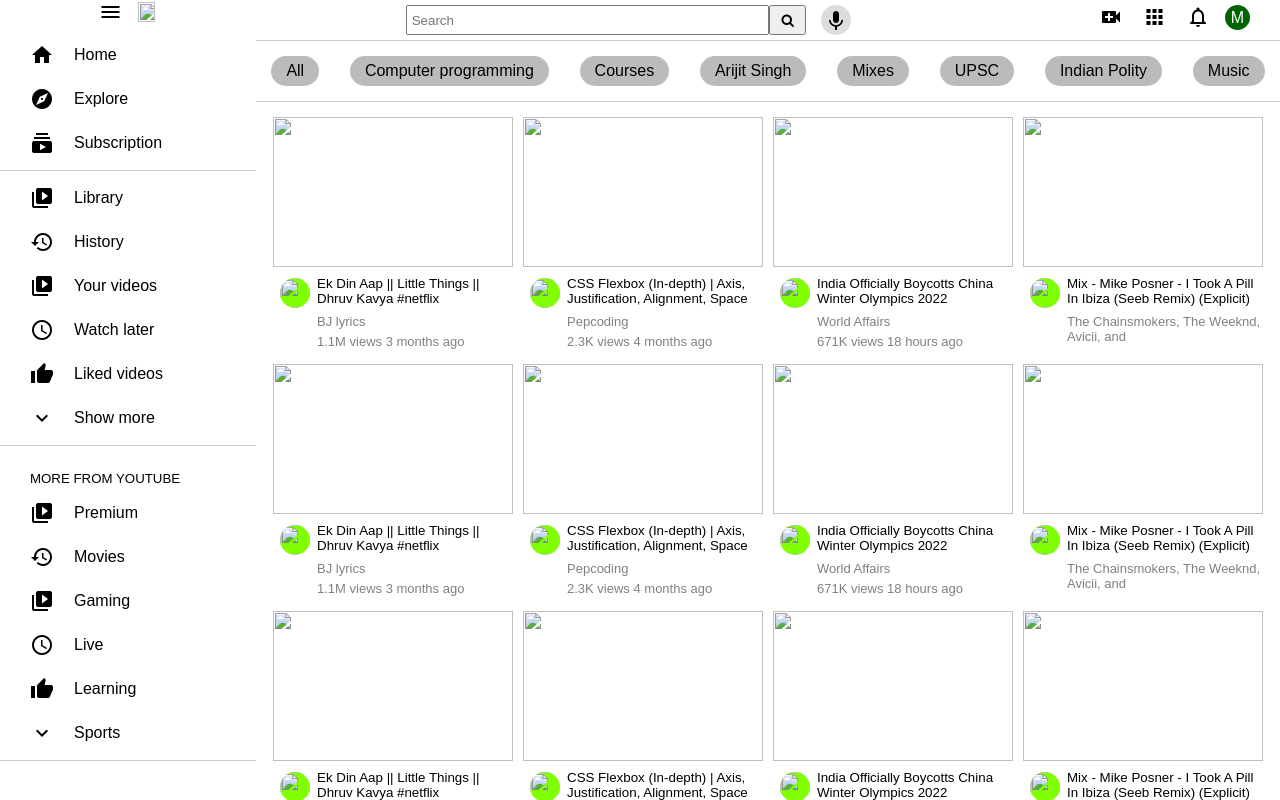
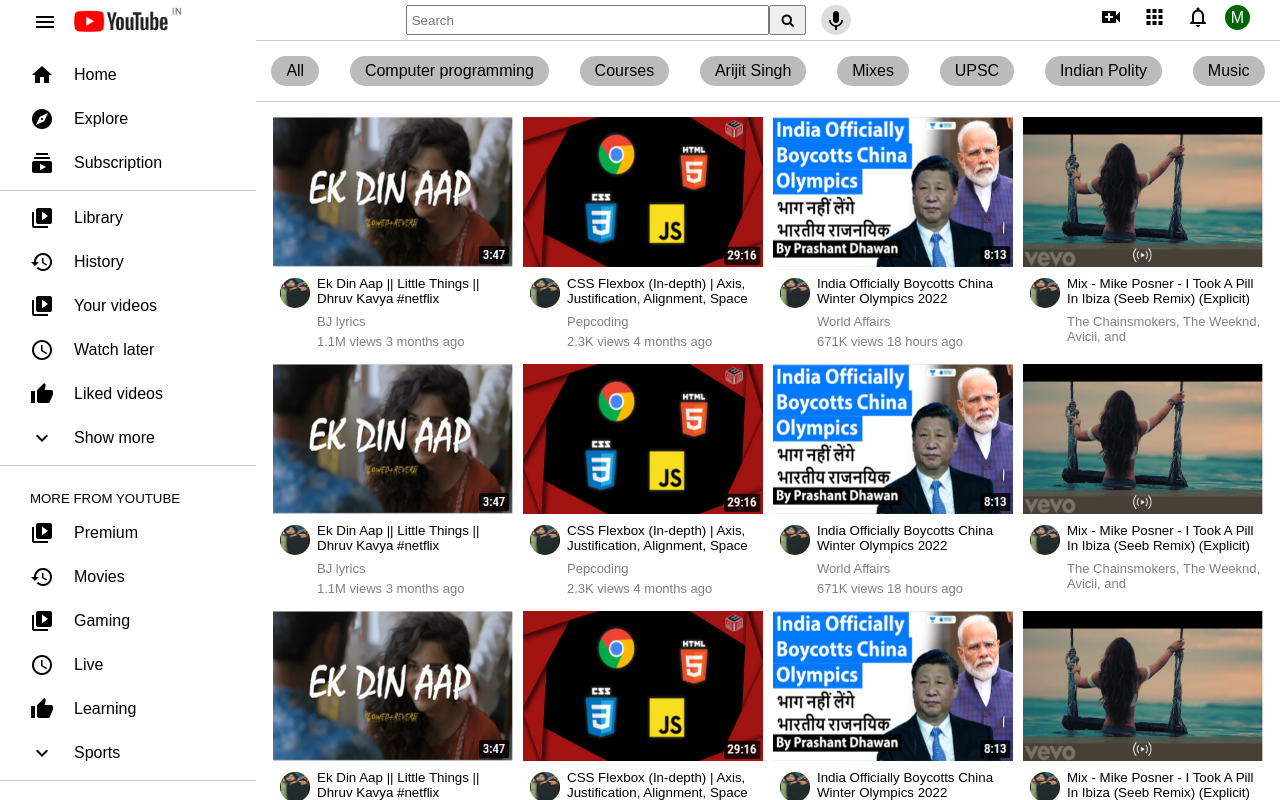
Before and after one commit to mandeepdagar15/YouTube, a plain HTML site: page index.html in a window 1280 px wide. Drawn offline with Linux system fonts and the light colour scheme.

Commit message:
images added

```diff
--- a/index.html
+++ b/index.html
@@ -17,7 +17,7 @@
             <div class="content">
             <div class="subdiv1">
                 <span class="icon1"><i class="material-icons menu">menu</i></span>
-                <span class="icon2"><img src="/images/youtube.png" alt=""></span>
+                <span class="icon2"><img src="./image/youtube.png" alt=""></span>
             </div>
             <div class="subdiv2 subdiv">
                 <div class="item"><i class="material-icons fa">home</i>Home</i></div>
@@ -80,10 +80,10 @@
             <div class="firstLineVideoContainer">
               <div class="video video1">
                   <div class="videoImage">
-                      <img src="/images/ek din.png" alt="">
+                      <img src="./image/ek din.png" alt="">
                   </div>
                   <div class="videoContent">
-                      <div class="profilepic"><img src="/images/WhatsApp Image 2022-02-03 at 5.20.16 PM.jpeg" alt=""></div>
+                      <div class="profilepic"><img src="./image/WhatsApp Image 2022-02-03 at 5.20.16 PM.jpeg" alt=""></div>
                       <div class="writtencontent">
                           <div class="firstline" style="font-weight: 500;font-size: smaller;">Ek Din Aap || Little Things || Dhruv Kavya #netflix
                             </div>
@@ -95,10 +95,10 @@
               </div>
               <div class="video video1">
                 <div class="videoImage">
-                    <img src="/images/Screenshot 2022-02-04 123557.png" alt="">
+                    <img src="./image/pep.png" alt="">
                 </div>
                 <div class="videoContent">
-                    <div class="profilepic"><img src="/images/WhatsApp Image 2022-02-03 at 5.20.16 PM.jpeg" alt=""></div>
+                    <div class="profilepic"><img src="./image/WhatsApp Image 2022-02-03 at 5.20.16 PM.jpeg" alt=""></div>
                     <div class="writtencontent">
                         <div class="firstline" style="font-weight: 500;font-size: smaller;">CSS Flexbox (In-depth) | Axis, Justification, Alignment, Space
                           </div>
@@ -110,10 +110,10 @@
             </div>
             <div class="video video1">
                 <div class="videoImage">
-                    <img src="/images/Screenshot 2022-02-04 123629.png" alt="">
+                    <img src="./image/china.png" alt="">
                 </div>
                 <div class="videoContent">
-                    <div class="profilepic"><img src="/images/WhatsApp Image 2022-02-03 at 5.20.16 PM.jpeg" alt=""></div>
+                    <div class="profilepic"><img src="./image/WhatsApp Image 2022-02-03 at 5.20.16 PM.jpeg" alt=""></div>
                     <div class="writtencontent">
                         <div class="firstline" style="font-weight: 500;font-size: smaller;">India Officially Boycotts China Winter Olympics 2022
                           </div>
@@ -126,10 +126,10 @@
             </div>
             <div class="video video1">
                 <div class="videoImage">
-                    <img src="/images/Screenshot 2022-02-04 123659.png" alt="">
+                    <img src="./image/song.png" alt="">
                 </div>
                 <div class="videoContent">
-                    <div class="profilepic"><img src="/images/WhatsApp Image 2022-02-03 at 5.20.16 PM.jpeg" alt=""></div>
+                    <div class="profilepic"><img src="./image/WhatsApp Image 2022-02-03 at 5.20.16 PM.jpeg" alt=""></div>
                     <div class="writtencontent">
                         <div class="firstline" style="font-weight: 500;font-size: smaller;">Mix - Mike Posner - I Took A Pill In Ibiza (Seeb Remix) (Explicit)
                           </div>
@@ -143,10 +143,10 @@
             <div class="firstLineVideoContainer">
                 <div class="video video1">
                     <div class="videoImage">
-                        <img src="/images/ek din.png" alt="">
+                        <img src="./image/ek din.png" alt="">
                     </div>
                     <div class="videoContent">
-                        <div class="profilepic"><img src="/images/WhatsApp Image 2022-02-03 at 5.20.16 PM.jpeg" alt=""></div>
+                        <div class="profilepic"><img src="./image/WhatsApp Image 2022-02-03 at 5.20.16 PM.jpeg" alt=""></div>
                         <div class="writtencontent">
                             <div class="firstline" style="font-weight: 500;font-size: smaller;">Ek Din Aap || Little Things || Dhruv Kavya #netflix
                               </div>
@@ -158,10 +158,10 @@
                 </div>
                 <div class="video video1">
                   <div class="videoImage">
-                      <img src="/images/Screenshot 2022-02-04 123557.png" alt="">
+                      <img src="./image/pep.png" alt="">
                   </div>
                   <div class="videoContent">
-                      <div class="profilepic"><img src="/images/WhatsApp Image 2022-02-03 at 5.20.16 PM.jpeg" alt=""></div>
+                      <div class="profilepic"><img src="./image/WhatsApp Image 2022-02-03 at 5.20.16 PM.jpeg" alt=""></div>
                       <div class="writtencontent">
                           <div class="firstline" style="font-weight: 500;font-size: smaller;">CSS Flexbox (In-depth) | Axis, Justification, Alignment, Space
                             </div>
@@ -173,10 +173,10 @@
               </div>
               <div class="video video1">
                   <div class="videoImage">
-                      <img src="/images/Screenshot 2022-02-04 123629.png" alt="">
+                      <img src="./image/china.png" alt="">
                   </div>
                   <div class="videoContent">
-                      <div class="profilepic"><img src="/images/WhatsApp Image 2022-02-03 at 5.20.16 PM.jpeg" alt=""></div>
+                      <div class="profilepic"><img src="./image/WhatsApp Image 2022-02-03 at 5.20.16 PM.jpeg" alt=""></div>
                       <div class="writtencontent">
                           <div class="firstline" style="font-weight: 500;font-size: smaller;">India Officially Boycotts China Winter Olympics 2022
                             </div>
@@ -189,10 +189,10 @@
               </div>
               <div class="video video1">
                   <div class="videoImage">
-                      <img src="/images/Screenshot 2022-02-04 123659.png" alt="">
+                      <img src="./image/song.png" alt="">
                   </div>
                   <div class="videoContent">
-                      <div class="profilepic"><img src="/images/WhatsApp Image 2022-02-03 at 5.20.16 PM.jpeg" alt=""></div>
+                      <div class="profilepic"><img src="./image/WhatsApp Image 2022-02-03 at 5.20.16 PM.jpeg" alt=""></div>
                       <div class="writtencontent">
                           <div class="firstline" style="font-weight: 500;font-size: smaller;">Mix - Mike Posner - I Took A Pill In Ibiza (Seeb Remix) (Explicit)
                             </div>
@@ -206,10 +206,10 @@
               <div class="firstLineVideoContainer">
                 <div class="video video1">
                     <div class="videoImage">
-                        <img src="/images/ek din.png" alt="">
+                        <img src="./image/ek din.png" alt="">
                     </div>
                     <div class="videoContent">
-                        <div class="profilepic"><img src="/images/WhatsApp Image 2022-02-03 at 5.20.16 PM.jpeg" alt=""></div>
+                        <div class="profilepic"><img src="./image/WhatsApp Image 2022-02-03 at 5.20.16 PM.jpeg" alt=""></div>
                         <div class="writtencontent">
                             <div class="firstline" style="font-weight: 500;font-size: smaller;">Ek Din Aap || Little Things || Dhruv Kavya #netflix
                               </div>
@@ -221,10 +221,10 @@
                 </div>
                 <div class="video video1">
                   <div class="videoImage">
-                      <img src="/images/Screenshot 2022-02-04 123557.png" alt="">
+                      <img src="./image/pep.png" alt="">
                   </div>
                   <div class="videoContent">
-                      <div class="profilepic"><img src="/images/WhatsApp Image 2022-02-03 at 5.20.16 PM.jpeg" alt=""></div>
+                      <div class="profilepic"><img src="./image/WhatsApp Image 2022-02-03 at 5.20.16 PM.jpeg" alt=""></div>
                       <div class="writtencontent">
                           <div class="firstline" style="font-weight: 500;font-size: smaller;">CSS Flexbox (In-depth) | Axis, Justification, Alignment, Space
                             </div>
@@ -236,10 +236,10 @@
               </div>
               <div class="video video1">
                   <div class="videoImage">
-                      <img src="/images/Screenshot 2022-02-04 123629.png" alt="">
+                      <img src="./image/china.png" alt="">
                   </div>
                   <div class="videoContent">
-                      <div class="profilepic"><img src="/images/WhatsApp Image 2022-02-03 at 5.20.16 PM.jpeg" alt=""></div>
+                      <div class="profilepic"><img src="./image/WhatsApp Image 2022-02-03 at 5.20.16 PM.jpeg" alt=""></div>
                       <div class="writtencontent">
                           <div class="firstline" style="font-weight: 500;font-size: smaller;">India Officially Boycotts China Winter Olympics 2022
                             </div>
@@ -252,10 +252,10 @@
               </div>
               <div class="video video1">
                   <div class="videoImage">
-                      <img src="/images/Screenshot 2022-02-04 123659.png" alt="">
+                      <img src="./image/song.png" alt="">
                   </div>
                   <div class="videoContent">
-                      <div class="profilepic"><img src="/images/WhatsApp Image 2022-02-03 at 5.20.16 PM.jpeg" alt=""></div>
+                      <div class="profilepic"><img src="./image/WhatsApp Image 2022-02-03 at 5.20.16 PM.jpeg" alt=""></div>
                       <div class="writtencontent">
                           <div class="firstline" style="font-weight: 500;font-size: smaller;">Mix - Mike Posner - I Took A Pill In Ibiza (Seeb Remix) (Explicit)
                             </div>
@@ -269,10 +269,10 @@
               <div class="firstLineVideoContainer">
                 <div class="video video1">
                     <div class="videoImage">
-                        <img src="/images/ek din.png" alt="">
+                        <img src="./image/ek din.png" alt="">
                     </div>
                     <div class="videoContent">
-                        <div class="profilepic"><img src="/images/WhatsApp Image 2022-02-03 at 5.20.16 PM.jpeg" alt=""></div>
+                        <div class="profilepic"><img src="./image/WhatsApp Image 2022-02-03 at 5.20.16 PM.jpeg" alt=""></div>
                         <div class="writtencontent">
                             <div class="firstline" style="font-weight: 500;font-size: smaller;">Ek Din Aap || Little Things || Dhruv Kavya #netflix
                               </div>
@@ -284,10 +284,10 @@
                 </div>
                 <div class="video video1">
                   <div class="videoImage">
-                      <img src="/images/Screenshot 2022-02-04 123557.png" alt="">
+                      <img src="./image/pep.png" alt="">
                   </div>
                   <div class="videoContent">
-                      <div class="profilepic"><img src="/images/WhatsApp Image 2022-02-03 at 5.20.16 PM.jpeg" alt=""></div>
+                      <div class="profilepic"><img src="./image/WhatsApp Image 2022-02-03 at 5.20.16 PM.jpeg" alt=""></div>
                       <div class="writtencontent">
                           <div class="firstline" style="font-weight: 500;font-size: smaller;">CSS Flexbox (In-depth) | Axis, Justification, Alignment, Space
                             </div>
@@ -299,10 +299,10 @@
               </div>
               <div class="video video1">
                   <div class="videoImage">
-                      <img src="/images/Screenshot 2022-02-04 123629.png" alt="">
+                      <img src="./image/china.png" alt="">
                   </div>
                   <div class="videoContent">
-                      <div class="profilepic"><img src="/images/WhatsApp Image 2022-02-03 at 5.20.16 PM.jpeg" alt=""></div>
+                      <div class="profilepic"><img src="./image/WhatsApp Image 2022-02-03 at 5.20.16 PM.jpeg" alt=""></div>
                       <div class="writtencontent">
                           <div class="firstline" style="font-weight: 500;font-size: smaller;">India Officially Boycotts China Winter Olympics 2022
                             </div>
@@ -315,10 +315,10 @@
               </div>
               <div class="video video1">
                   <div class="videoImage">
-                      <img src="/images/Screenshot 2022-02-04 123659.png" alt="">
+                      <img src="./image/song.png" alt="">
                   </div>
                   <div class="videoContent">
-                      <div class="profilepic"><img src="/images/WhatsApp Image 2022-02-03 at 5.20.16 PM.jpeg" alt=""></div>
+                      <div class="profilepic"><img src="./image/WhatsApp Image 2022-02-03 at 5.20.16 PM.jpeg" alt=""></div>
                       <div class="writtencontent">
                           <div class="firstline" style="font-weight: 500;font-size: smaller;">Mix - Mike Posner - I Took A Pill In Ibiza (Seeb Remix) (Explicit)
                             </div>
```
Also changed, not shown: image/WhatsApp Image 2022-02-03 at 5.20.16 PM.jpeg (added), image/china.png (added), image/ek din.png (added), image/pep.png (added), image/song.png (added), image/youtube.png (added).
